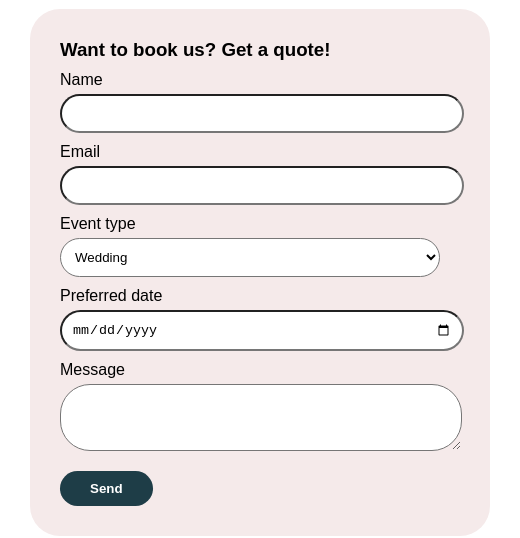
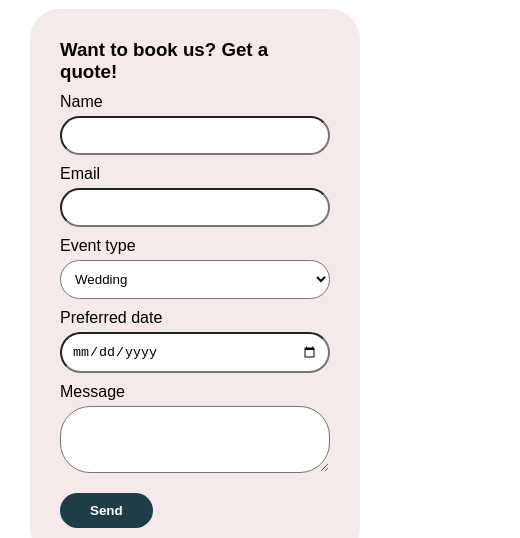
Before and after one commit to TuranTashkin/CS120, a plain HTML site: page project1/contact.html in a window 390 px wide. Shown: the part 272-810 px from the top of the page, 520 px wide, since content can reach past the window. Drawn offline with Linux system fonts and the light colour scheme.

Commit message:
Add files via upload

```diff
--- a/project1/contact.html
+++ b/project1/contact.html
@@ -1,8 +1,6 @@
 <!DOCTYPE html>
 <html lang="en">
 <head>
-    <meta charset="UTF-8">
-    <meta name="viewport" content="width=device-width, initial-scale=1.0, maximum-scale=1.5">
     <title>Contact · The Last Train</title>
     <link rel="stylesheet" href="style.css">
     <style>
@@ -60,6 +58,21 @@
         .availabilityTable td, .availabilityTable th {
             padding: 10px;
             text-align: left;
+        }
+        @media (max-width: 650px) {
+            .formTableWrap {
+                flex-direction: column;
+            }
+            .formBox, .infoBox {
+                width: 100%;
+                box-sizing: border-box;
+            }
+            .contactForm input,
+            .contactForm select,
+            .contactForm textarea {
+                width: 100%;
+                box-sizing: border-box;
+            }
         }
     </style>
 </head>
```
